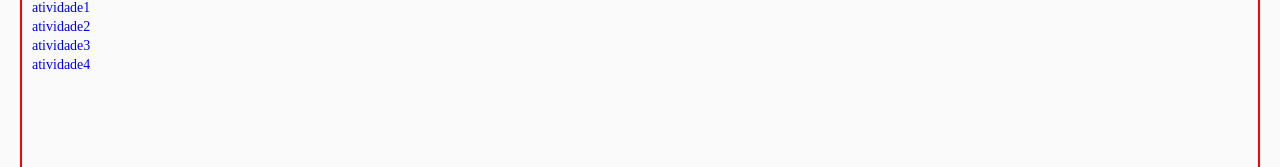
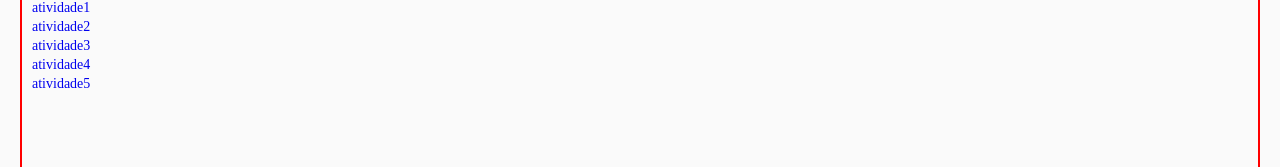
Before and after one commit to murilo-dev9/aula-nextjs, a Next.js app: page / in a window 1280 px wide. Shown: the part 468-635 px from the top of the page. Built offline with nearby package versions, Linux system fonts and the light colour scheme.

Commit message:
atividade 5 inicio

```diff
--- /dev/null
+++ b/src/app/atividades/atv-05/page.jsx
@@ -0,0 +1,2 @@
+import styles from "./page.module.css"
+impor
--- a/src/app/page.jsx
+++ b/src/app/page.jsx
@@ -19,6 +19,7 @@ function Home() {
       <Link href="/atividades/atv-02">atividade2</Link>
       <Link href="/atividades/atv-03">atividade3</Link>
       <Link href="/atividades/atv-04">atividade4</Link>
+      <Link href="/atividades/atv-05">atividade5</Link>
     </div>
     </div>
   );
```
Also changed, not shown: src/app/atividades/atv-05/page.module.css (added).
